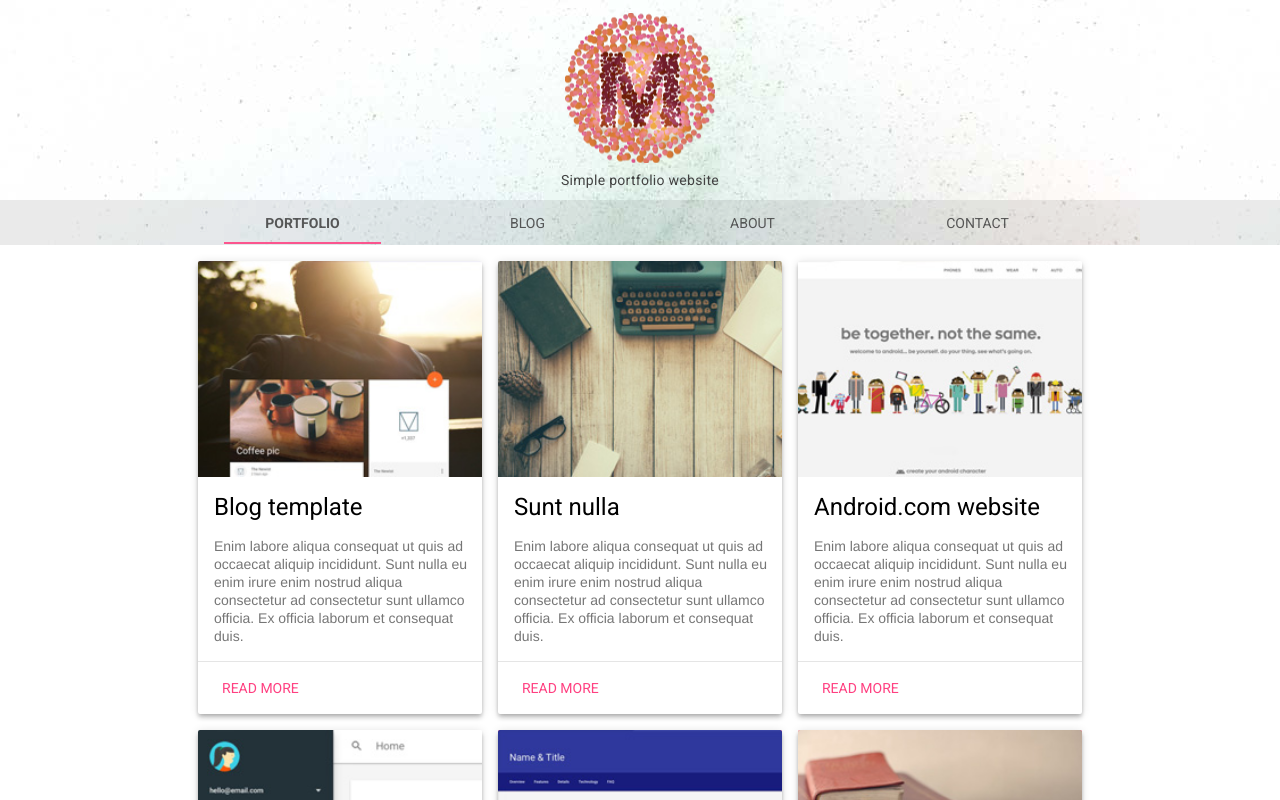
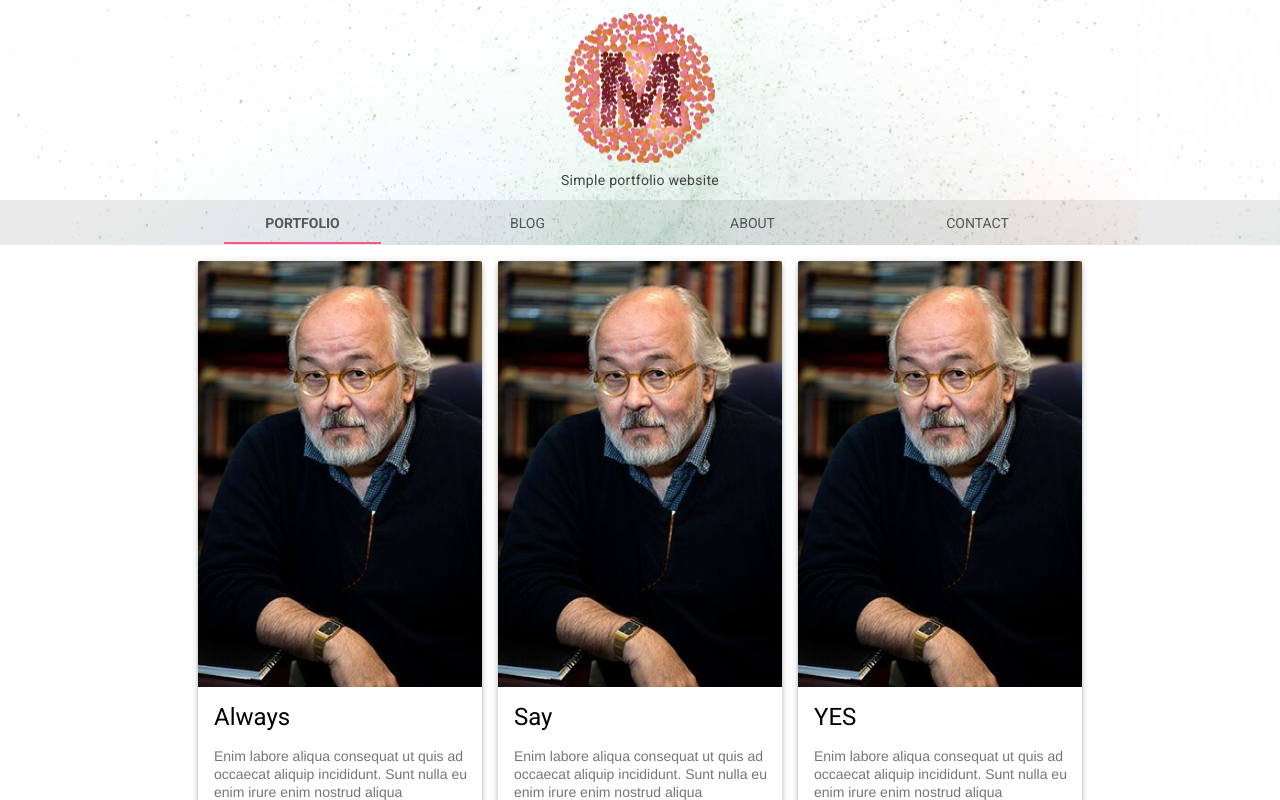
Before and after one commit to mahramus/mahramus.github.io, a plain HTML site: page index.html in a window 1280 px wide. Drawn offline with nearby package versions, Linux system fonts and the light colour scheme.

Commit message:
updates to homepage

```diff
--- a/index.html
+++ b/index.html
@@ -61,10 +61,10 @@
             <div class="mdl-grid portfolio-max-width">
                 <div class="mdl-cell mdl-card mdl-shadow--4dp portfolio-card">
                     <div class="mdl-card__media">
-                        <img class="article-image" src=" images/example-work01.jpg" border="0" alt="">
+                        <img class="article-image" src=" images/ts.jpeg" border="0" alt="">
                     </div>
                     <div class="mdl-card__title">
-                        <h2 class="mdl-card__title-text">Blog template</h2>
+                        <h2 class="mdl-card__title-text">Always</h2>
                     </div>
                     <div class="mdl-card__supporting-text">
                         Enim labore aliqua consequat ut quis ad occaecat aliquip incididunt. Sunt nulla eu enim irure enim nostrud aliqua consectetur ad consectetur sunt ullamco officia. Ex officia laborum et consequat duis.
@@ -75,10 +75,10 @@
                 </div>
                 <div class="mdl-cell mdl-card mdl-shadow--4dp portfolio-card">
                     <div class="mdl-card__media">
-                        <img class="article-image" src=" images/example-work07.jpg" border="0" alt="">
+                        <img class="article-image" src=" images/ts.jpeg" border="0" alt="">
                     </div>
                     <div class="mdl-card__title">
-                        <h2 class="mdl-card__title-text">Sunt nulla</h2>
+                        <h2 class="mdl-card__title-text">Say</h2>
                     </div>
                     <div class="mdl-card__supporting-text">
                         Enim labore aliqua consequat ut quis ad occaecat aliquip incididunt. Sunt nulla eu enim irure enim nostrud aliqua consectetur ad consectetur sunt ullamco officia. Ex officia laborum et consequat duis.
@@ -89,10 +89,10 @@
                 </div>
                 <div class="mdl-cell mdl-card mdl-shadow--4dp portfolio-card">
                     <div class="mdl-card__media">
-                        <img class="article-image" src=" images/example-work02.jpg" border="0" alt="">
+                        <img class="article-image" src=" images/ts.jpeg" border="0" alt="">
                     </div>
                     <div class="mdl-card__title">
-                        <h2 class="mdl-card__title-text">Android.com website</h2>
+                        <h2 class="mdl-card__title-text">YES</h2>
                     </div>
                     <div class="mdl-card__supporting-text">
                         Enim labore aliqua consequat ut quis ad occaecat aliquip incididunt. Sunt nulla eu enim irure enim nostrud aliqua consectetur ad consectetur sunt ullamco officia. Ex officia laborum et consequat duis.
@@ -103,7 +103,7 @@
                 </div>
                 <div class="mdl-cell mdl-card mdl-shadow--4dp portfolio-card">
                     <div class="mdl-card__media">
-                        <img class="article-image" src=" images/example-work03.jpg" border="0" alt="">
+                        <img class="article-image" src=" images/ts.jpeg" border="0" alt="">
                     </div>
                     <div class="mdl-card__title">
                         <h2 class="mdl-card__title-text">Dashboard template</h2>
@@ -117,7 +117,7 @@
                 </div>
                 <div class="mdl-cell mdl-card mdl-shadow--4dp portfolio-card">
                     <div class="mdl-card__media">
-                        <img class="article-image" src=" images/example-work04.jpg" border="0" alt="">
+                        <img class="article-image" src=" images/ts.jpeg" border="0" alt="">
                     </div>
                     <div class="mdl-card__title">
                         <h2 class="mdl-card__title-text">Text-heavy website</h2>
@@ -131,7 +131,7 @@
                 </div>
                 <div class="mdl-cell mdl-card mdl-shadow--4dp portfolio-card">
                     <div class="mdl-card__media">
-                        <img class="article-image" src=" images/example-work08.jpg" border="0" alt="">
+                        <img class="article-image" src=" images/ts.jpeg" border="0" alt="">
                     </div>
                     <div class="mdl-card__title">
                         <h2 class="mdl-card__title-text">Ex officia laborum</h2>
@@ -145,7 +145,7 @@
                 </div>
                 <div class="mdl-cell mdl-card mdl-shadow--4dp portfolio-card">
                     <div class="mdl-card__media">
-                        <img class="article-image" src=" images/example-work05.jpg" border="0" alt="">
+                        <img class="article-image" src=" images/ts.jpeg" border="0" alt="">
                     </div>
                     <div class="mdl-card__title">
                         <h2 class="mdl-card__title-text">Stand-alone article</h2>
@@ -159,7 +159,7 @@
                 </div>
                 <div class="mdl-cell mdl-card mdl-shadow--4dp portfolio-card">
                     <div class="mdl-card__media">
-                        <img class="article-image" src=" images/example-work06.jpg" border="0" alt="">
+                        <img class="article-image" src=" images/ts.jpeg" border="0" alt="">
                     </div>
                     <div class="mdl-card__title">
                         <h2 class="mdl-card__title-text">MDL website</h2>
@@ -173,7 +173,7 @@
                 </div>
                 <div class="mdl-cell mdl-card mdl-shadow--4dp portfolio-card">
                     <div class="mdl-card__media">
-                        <img class="article-image" src=" images/example-work09.jpg" border="0" alt="">
+                        <img class="article-image" src=" images/ts.jpeg" border="0" alt="">
                     </div>
                     <div class="mdl-card__title">
                         <h2 class="mdl-card__title-text">Consequat ut quis</h2>
```
Also changed, not shown: images/ts.jpeg (added).
